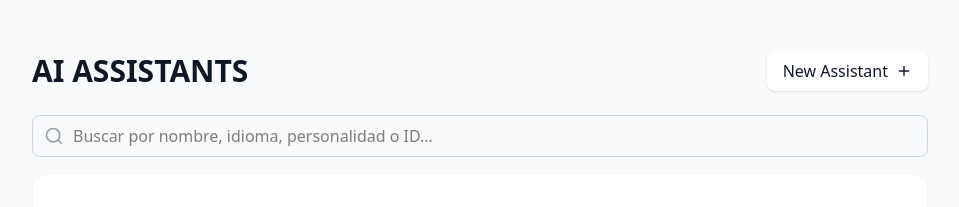
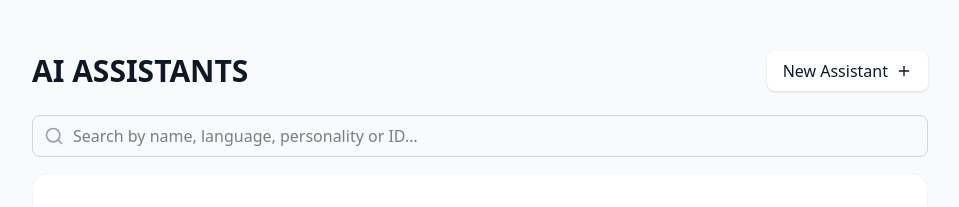
Before and after one commit to Jmchavarria/funnelhot, a Next.js app: page / in a window 1280 px wide. Shown: the part 187-394 px from the top of the page, without its empty margins (160-1119 px from the left). Built offline with nearby package versions, Linux system fonts and the light colour scheme.

Commit message:
Traducción de texto en el buscador

```diff
--- a/app/features/assistants/components/dataTable.tsx
+++ b/app/features/assistants/components/dataTable.tsx
@@ -157,7 +157,7 @@ export const DataTable: React.FC<DataTableProps> = ({ title }) => {
           <SearchBar
             value={search}
             onChange={setSearch}
-            placeholder="Buscar por nombre, idioma, personalidad o ID…"
+            placeholder="Search by name, language, personality or ID…"
             className="mb-4"
           />
 
```
